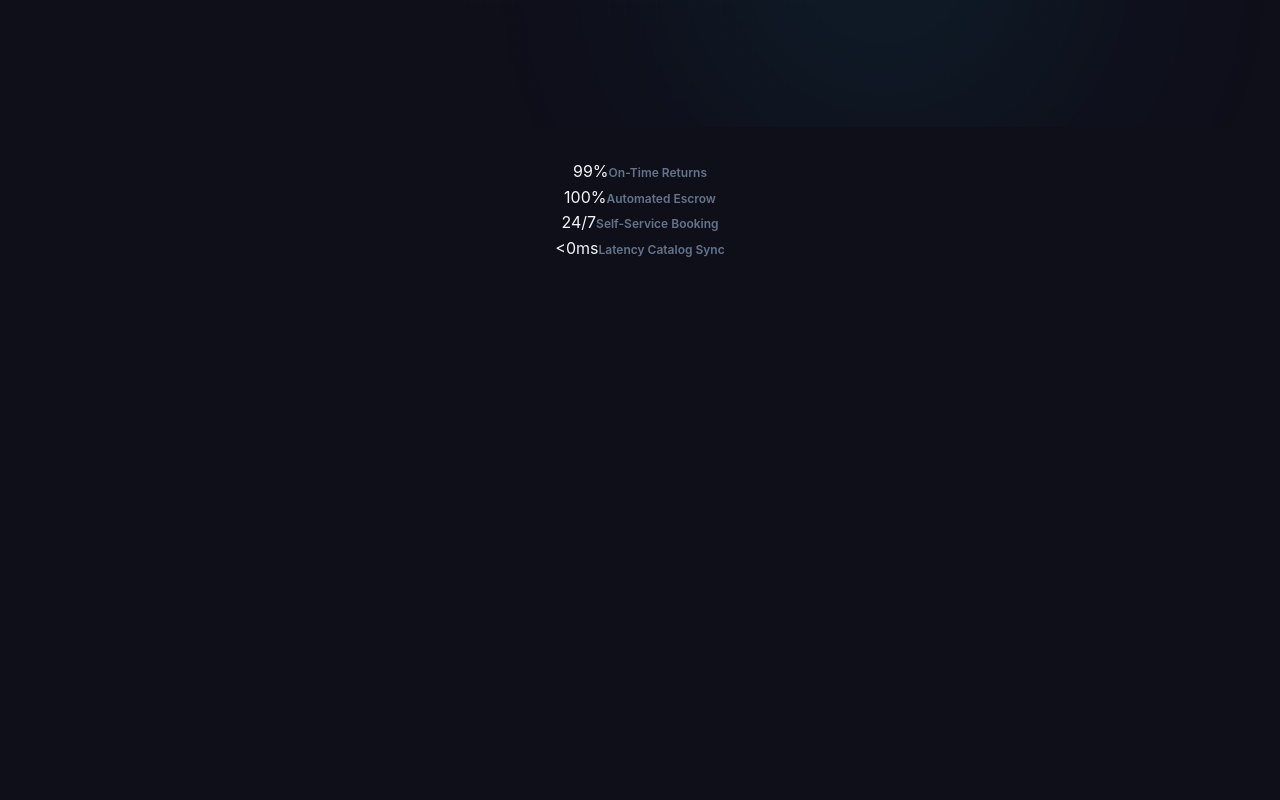
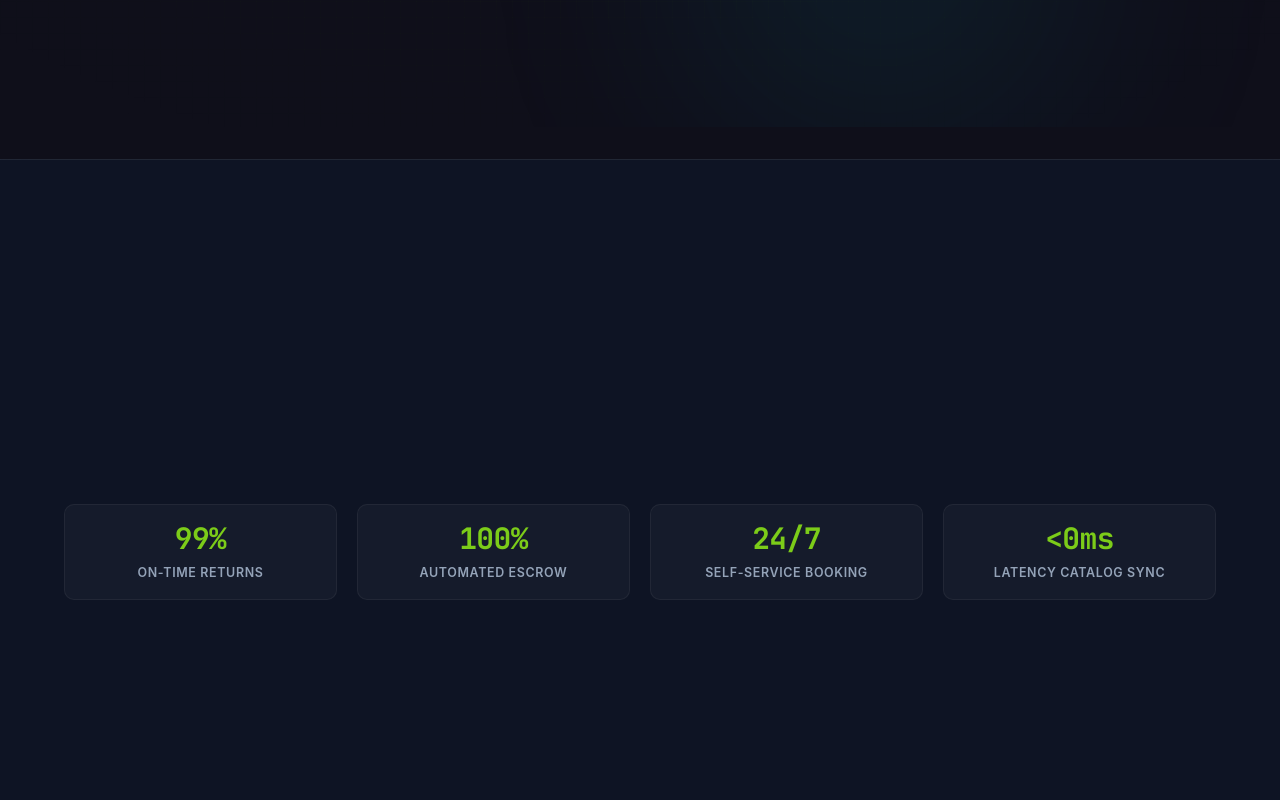
Before and after one commit to Groy416/Locare, a Next.js app: page / in a window 1280 px wide. Shown: the part 880-1680 px from the top of the page. Built offline with nearby package versions, Linux system fonts and the light colour scheme; no server answers.

Commit message:
fix: Add CSS flex/grid layout and spacing rules for landing page stats banner to resolve text overlap

```diff
--- a/src/app/globals.css
+++ b/src/app/globals.css
@@ -4158,3 +4158,68 @@ body {
 .animate-float-smooth {
   animation: floatSmooth 4s ease-in-out infinite;
 }
+
+/* ─── Landing Stats Bar ────────────────────────────────────────────────── */
+
+.lp-stats-bar {
+  background: rgba(15, 23, 42, 0.7);
+  backdrop-filter: blur(16px);
+  border-top: 1px solid rgba(255, 255, 255, 0.08);
+  border-bottom: 1px solid rgba(255, 255, 255, 0.08);
+  padding: 24px 0;
+  margin: 32px 0;
+}
+
+[data-theme="light"] .lp-stats-bar {
+  background: rgba(255, 255, 255, 0.85);
+  border-top: 1px solid rgba(0, 0, 0, 0.08);
+  border-bottom: 1px solid rgba(0, 0, 0, 0.08);
+}
+
+.lp-stats-bar__inner {
+  display: grid;
+  grid-template-columns: repeat(auto-fit, minmax(200px, 1fr));
+  gap: 20px;
+  align-items: center;
+  justify-content: center;
+  max-width: 1200px;
+  margin: 0 auto;
+  padding: 0 24px;
+}
+
+.lp-stat {
+  display: flex;
+  flex-direction: column;
+  align-items: center;
+  text-align: center;
+  gap: 6px;
+  padding: 16px 20px;
+  border-radius: var(--radius-md);
+  background: rgba(255, 255, 255, 0.03);
+  border: 1px solid rgba(255, 255, 255, 0.05);
+  transition: all 250ms ease;
+}
+
+.lp-stat:hover {
+  border-color: rgba(124, 204, 25, 0.3);
+  transform: translateY(-2px);
+}
+
+.lp-stat__num {
+  font-size: 1.85rem;
+  font-weight: 800;
+  font-family: var(--font-mono), monospace;
+  color: var(--primary-light);
+  letter-spacing: -0.02em;
+  line-height: 1.2;
+  display: block;
+}
+
+.lp-stat__label {
+  font-size: 0.78rem;
+  font-weight: 600;
+  color: var(--text-secondary);
+  text-transform: uppercase;
+  letter-spacing: 0.05em;
+  display: block;
+}
```
